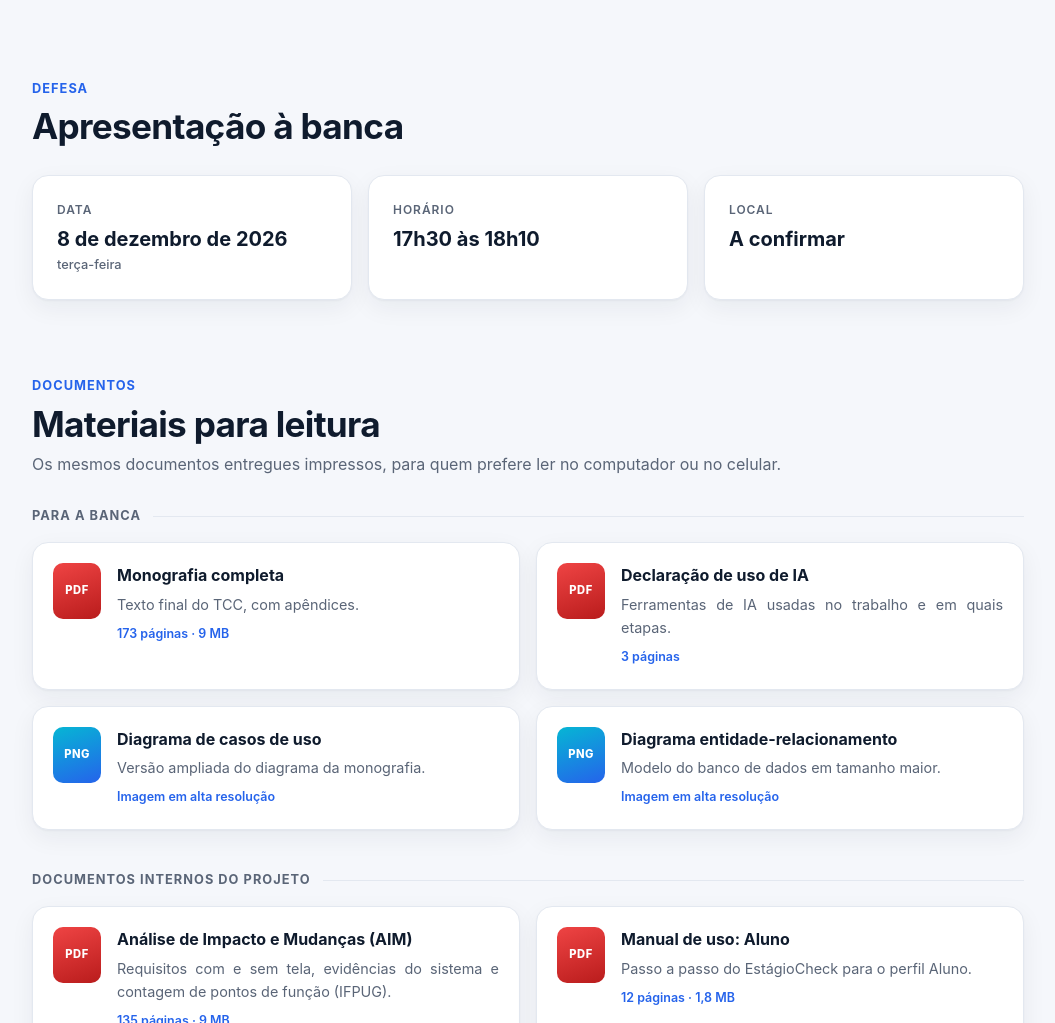
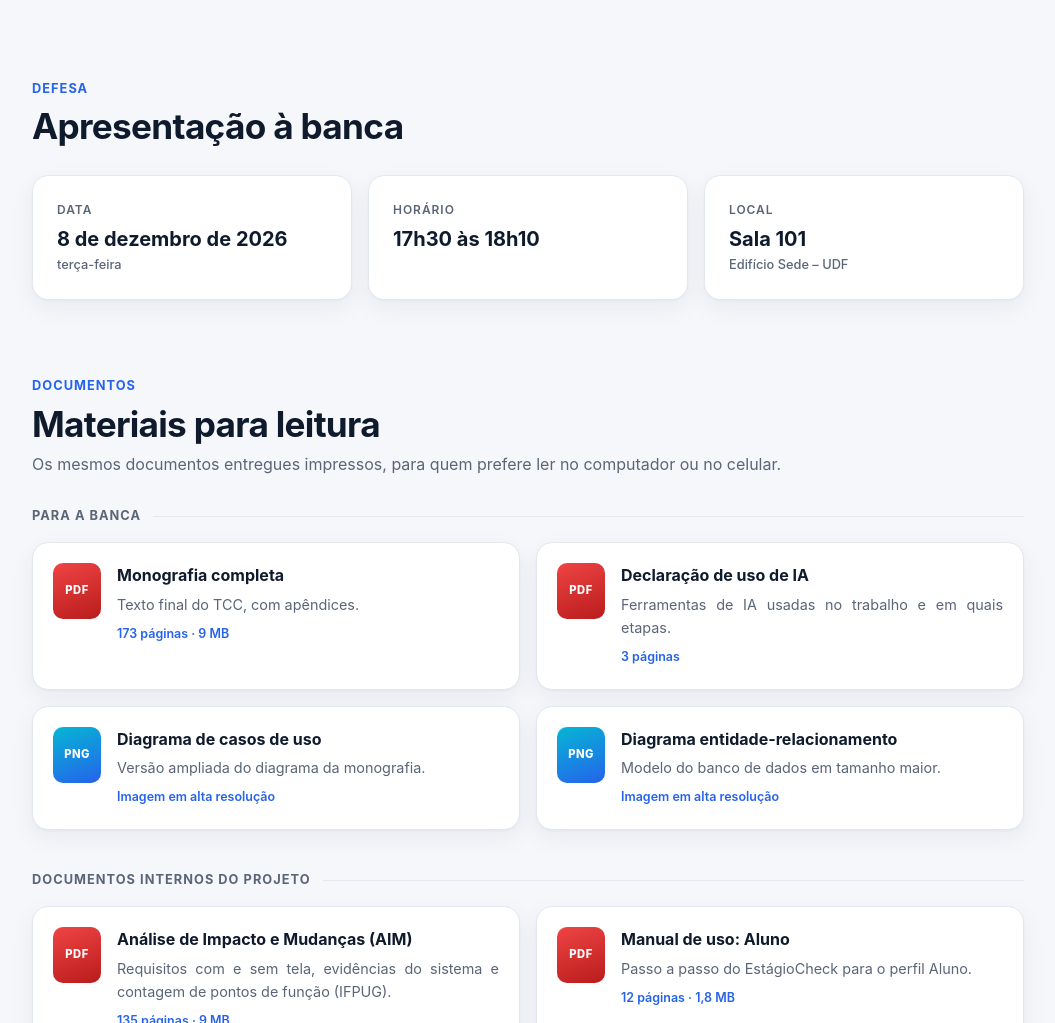
Before and after one commit to Kaua1217/estagiocheck, a plain HTML site: page index.html in a window 1280 px wide. Shown: the part 2250-3273 px from the top of the page, without its empty margins (112-1167 px from the left). Drawn offline with Linux system fonts and the light colour scheme.

Commit message:
Adiciona o local da defesa
Co-Authored-By: Claude Opus 5.5 <noreply@anthropic.com>
Claude-Session: https://claude.ai/code/session_01FJbhshefT4B95uQNFNjHEe

```diff
--- a/index.html
+++ b/index.html
@@ -226,7 +226,7 @@
     <div class="defesa">
       <div class="card"><div class="lbl">Data</div><div class="val">8 de dezembro de 2026 <small style="display:block;font-size:.8rem;font-weight:500;color:var(--muted)">terça-feira</small></div></div>
       <div class="card"><div class="lbl">Horário</div><div class="val">17h30 às 18h10</div></div>
-      <div class="card"><div class="lbl">Local</div><div class="val">A confirmar</div></div>
+      <div class="card"><div class="lbl">Local</div><div class="val">Sala 101 <small style="display:block;font-size:.8rem;font-weight:500;color:var(--muted)">Edifício Sede – UDF</small></div></div>
     </div>
   </section>
 
```
